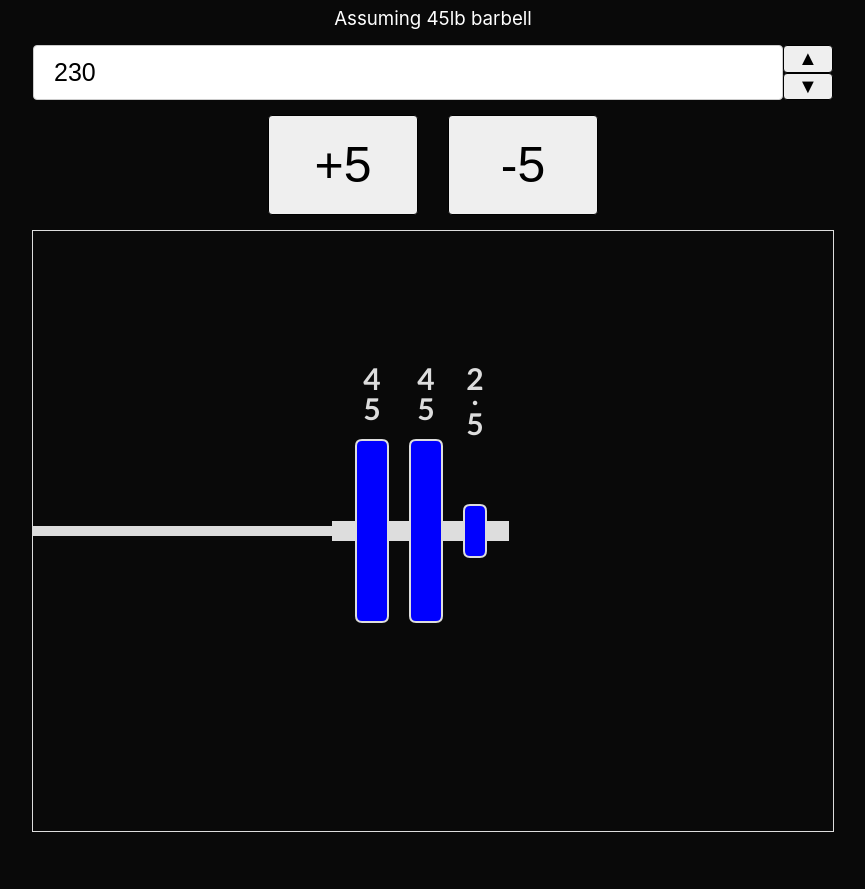
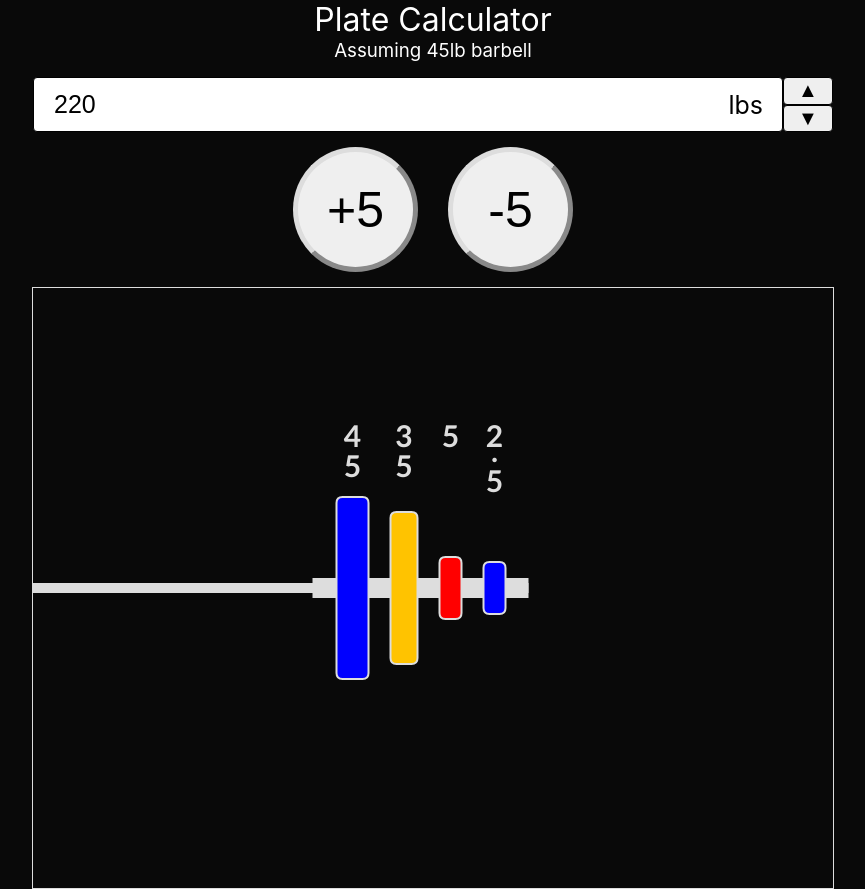
Before and after one commit to sladewasinger/PlateCalculator, a Vue app in the folder client/: page / in a window 1280 px wide. Shown: the whole page, without its empty margins (207-1072 px from the left). Before the commit the page ends 832 px from the top, so only its background shows below. Built offline with nearby package versions, Linux system fonts and the light colour scheme.

Commit message:
Using css styling

```diff
--- a/client/src/assets/base.css
+++ b/client/src/assets/base.css
@@ -7,10 +7,9 @@
 }
 
 body {
-  min-height: 100vh;
   font-family: Inter, -apple-system, BlinkMacSystemFont, 'Segoe UI', Roboto, Oxygen, Ubuntu,
     Cantarell, 'Fira Sans', 'Droid Sans', 'Helvetica Neue', sans-serif;
-  overflow: hidden;
+  /* overflow: hidden; */
   background-color: #090909;
   color: #fff;
 }
--- a/client/src/components/PlateCalculator.vue
+++ b/client/src/components/PlateCalculator.vue
@@ -6,7 +6,8 @@ document.addEventListener('dblclick', function (event) {
 }, { passive: false });
 
 // define input weight
-let totalWeight = ref(230);
+let totalWeight = ref(220);
+let barbellWeight = ref(45);
 
 type Plate = {
   weight: number;
@@ -59,12 +60,8 @@ onMounted(() => {
   const canvas = document.getElementById('canvas') as HTMLCanvasElement;
 
   function resize() {
-    const input = (document.getElementsByClassName('input-container') as HTMLCollectionOf<Element>)[0];
-    const bigButtons = (document.getElementsByClassName('big-buttons') as HTMLCollectionOf<Element>)[0];
     const width = Math.min(800, window.innerWidth - 25);
 
-    input.setAttribute('style', `width: ${width}px;`);
-    bigButtons.setAttribute('style', `width: ${width}px;`);
     canvas.width = width;
     canvas.height = 600;
   }
@@ -79,7 +76,7 @@ onMounted(() => {
 });
 
 function redrawCanvas() {
-  const inputWeight = (Number(totalWeight.value) - 45) / 2;
+  const inputWeight = (Number(totalWeight.value) - barbellWeight.value) / 2;
   const canvas = document.getElementById('canvas') as HTMLCanvasElement;
   const ctx = canvas.getContext('2d') as CanvasRenderingContext2D;
 
@@ -154,7 +151,7 @@ function adjust(amount: number) {
 <template>
   <div class="container">
     <h1>Plate Calculator</h1>
-    <h3>Assuming 45lb barbell</h3>
+    <h3>Assuming {{ barbellWeight }}lb barbell</h3>
     <div class="input-container">
       <input type="text" v-model="totalWeight" @input="redrawCanvas" />
       <span class="unit">lbs</span>
@@ -164,11 +161,8 @@ function adjust(amount: number) {
       </div>
     </div>
     <div class="big-buttons">
-      <button class="big-up-button" v-on:click="adjust(5)">+5</button>
-      <button class="big-down-button" v-on:click="adjust(-5)">-5</button>
-      <!-- <span class="spacer"></span>
-      <button class="big-up-button" v-on:click="adjust(2.5)">+2.5</button>
-      <button class="big-down-button" v-on:click="adjust(-2.5)">-2.5</button> -->
+      <button class="big-button" v-on:click="adjust(5)">+5</button>
+      <button class="big-button" v-on:click="adjust(-5)">-5</button>
     </div>
     <canvas id="canvas"></canvas>
   </div>
@@ -180,8 +174,8 @@ function adjust(amount: number) {
   flex-direction: column;
   align-items: center;
   justify-content: center;
-  height: 100vh;
-  width: 100vw;
+  min-width: 100%;
+  max-width: 800px;
 }
 
 canvas {
@@ -194,7 +188,7 @@ input[type=text] {
   padding: 12px 20px;
   margin: 0;
   box-sizing: border-box;
-  border: 1px solid #ccc;
+  border: 1px solid #000;
   border-radius: 4px;
   resize: vertical;
   min-width: 400px;
@@ -202,25 +196,23 @@ input[type=text] {
   display: inline-block;
 }
 
-.unit {
-  font-size: 25px;
-  margin-left: -10px;
-}
-
 .input-container {
   position: relative;
   padding-right: 50px;
   margin: 15px 0 0 0;
+  width: min(calc(100% - 25px), 800px);
 }
 
 .unit {
+  font-size: 25px;
+  color: #000;
   position: absolute;
   top: 50%;
   right: 70px;
   transform: translateY(-50%);
 }
 
-.button-container {
+.input-container .button-container {
   position: absolute;
   top: 0;
   right: 0;
@@ -237,26 +229,37 @@ input[type=text] {
   border: 1px solid #000;
   border-radius: 4px;
   cursor: pointer;
+  box-sizing: border-box;
 }
 
 .big-buttons {
+  width: 100%;
   display: flex;
   flex-direction: row;
   align-items: center;
   justify-content: center;
   gap: 30px;
   margin: 15px;
+  touch-action: manipulation;
+  user-select: none;
 }
 
-.big-up-button,
-.big-down-button {
+.big-button {
   display: inline-block;
-  min-width: 150px;
-  height: 100px;
+  min-width: 125px;
+  height: 125px;
   font-size: 50px;
-  border: 1px solid #000;
-  border-radius: 4px;
+  border: 5px outset #DDD;
+  border-radius: 50%;
   cursor: pointer;
   touch-action: manipulation
 }
+
+.big-button:hover {
+  border: 5px outset rgb(92, 124, 194);
+}
+
+.big-button:active {
+  border: 5px inset #DDD;
+}
 </style>
```
